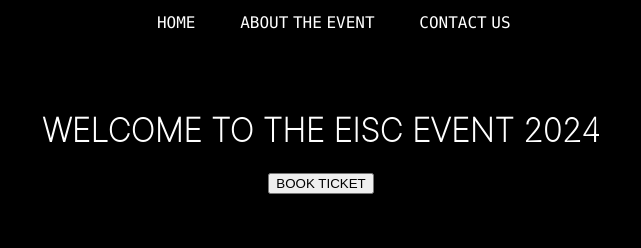
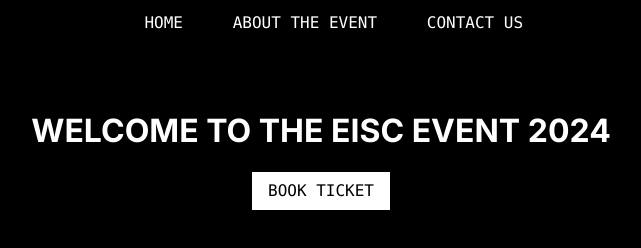
Before and after one commit to BeanZ141/f3-24c, a website: page public/index.html in a window 1280 px wide. Shown: the whole page, without its empty margins (319-960 px from the left). Drawn offline with Linux system fonts and the light colour scheme; some packages are replaced by stand-ins of ours.

Commit message:
Updated CSS 17:07

```diff
--- a/css/index.css
+++ b/css/index.css
@@ -1,6 +1,11 @@
 body {
     background-color: #000;
     color: #fff;
+}
+
+::selection {
+    background-color: #fff;
+    color: #000;
 }
 
 nav {
@@ -12,7 +17,6 @@ nav {
     background-color: #000;
     padding: 0.8rem;
     font-family: consolas;
-    word-spacing: -5px;
 }
 
 nav a {
@@ -23,11 +27,31 @@ nav a {
 
 nav a:hover {
     font-weight: bold;
+    text-decoration: underline;
+    text-underline-offset: 10px;
+
 }
 
 .welcome-section {
     text-align: center;
     position: relative;
     top: 90px;
-    font-family: inter thin;
+    font-family: 'Inter', sans-serif;
+    font-weight: thin;
 }
+
+.book-ticket {
+    background-color: #fff;
+    color: #000;
+    font-family: consolas;
+    font-size: 1rem;
+    border: none;
+    padding: 0.6rem 1rem;
+}
+
+.book-ticket:hover {
+    background-color: #000;
+    color: #fff;
+    border: 1px solid #fff;
+    padding: 0.6rem 1rem;
+}
--- a/public/index.html
+++ b/public/index.html
@@ -1,7 +1,10 @@
 <!DOCTYPE html>
 <html>
     <meta charset="utf-8">
-    <meta name="viewport" content="width=device-width, initial-scale=1">
+    <link rel="preconnect" href="https://fonts.googleapis.com">
+    <link rel="preconnect" href="https://fonts.gstatic.com" crossorigin>
+    <link href="https://fonts.googleapis.com/css2?family=Inter:ital,opsz,wght@0,14..32,100..900;1,14..32,100..900&display=swap" rel="stylesheet">
+    <meta name="viewport" content="width=device-width, initial-scale=1.0">
     <link rel="stylesheet" href="/css/index.css">
     <title>f3-24c</title>
 
@@ -18,19 +21,17 @@
 
     <script defer src="/__/firebase/init.js?useEmulator=true"></script>
 
-
   </head>
   <body>
-
     <nav>
       <a href="#home">HOME</a>
-      <a href="#about">ABOUT THE EVENT</a>
+      <a href="purchase-ticket.html">ABOUT THE EVENT</a>
       <a href="#contact">CONTACT US</a>
     </nav>
 
     <div class="welcome-section">
       <h1>WELCOME TO THE EISC EVENT 2024</h1>
-      <button>BOOK TICKET</button>
+      <button class="book-ticket">BOOK TICKET</button>
     </div>
 
   </body>
```
Also changed, not shown: public/about-event.html (added).
